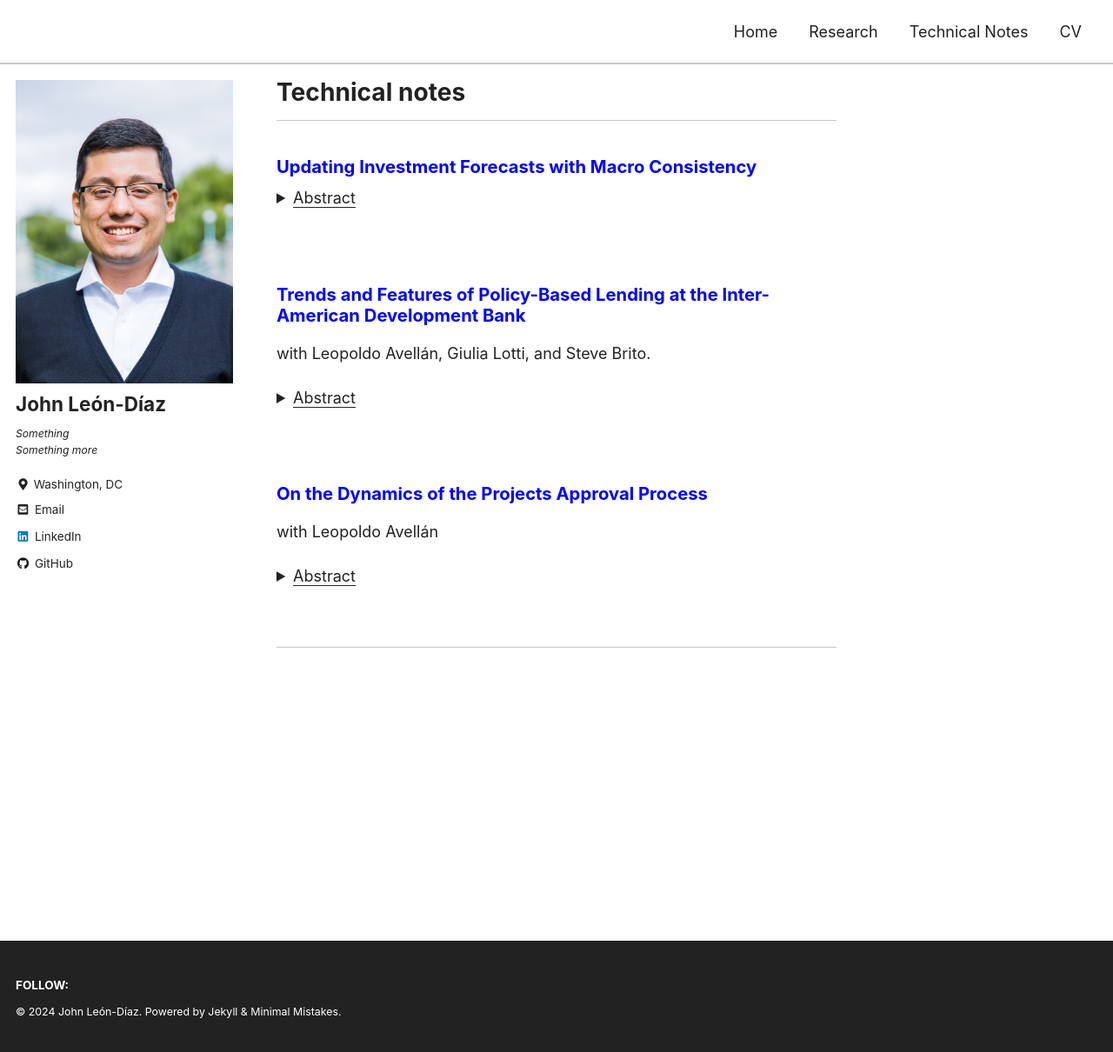
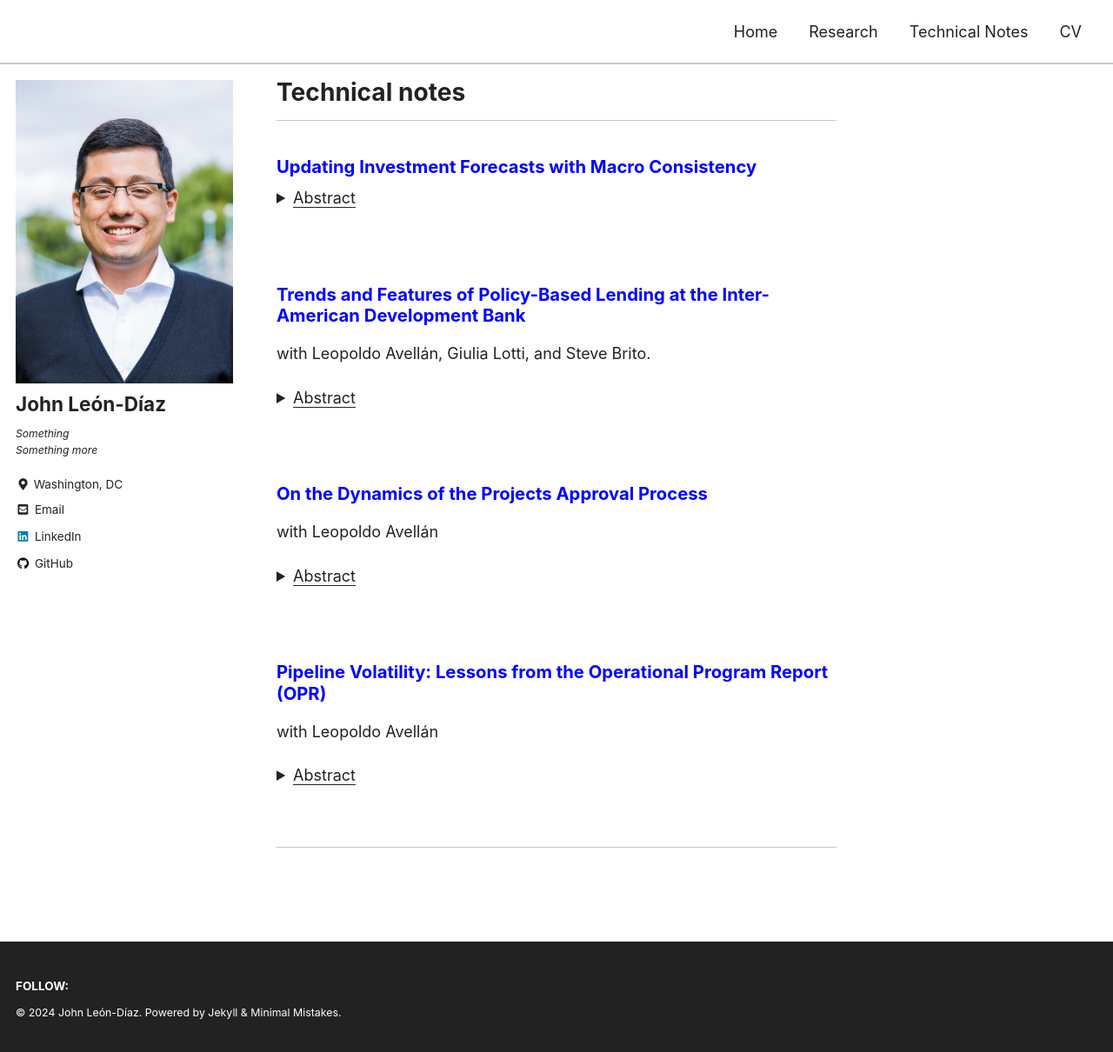
Before and after one commit to jleondia/jleondia.github.io, a Jekyll site: the page built from _pages/technical_notes.md, in a window 1280 px wide and 1210 px high. Shown: the whole window at 87% size. Built offline with Jekyll 4.4.1, drawn with Linux system fonts in a browser that asks for light colours; cached includes are drawn as plain includes.

Commit message:
Update technical_notes.md

```diff
--- a/_pages/technical_notes.md
+++ b/_pages/technical_notes.md
@@ -34,6 +34,12 @@ with Leopoldo Avellán
 </p>
 </details> <br>
 
-
+### [Pipeline Volatility: Lessons from the Operational Program Report (OPR)](https://publications.iadb.org/en/pipeline-volatility-lessons-operational-program-report-opr)
+with Leopoldo Avellán
+<details>
+    <summary><u>Abstract</u></summary><p>
+  TThe study finds that variability in the approval rate of IDB-funded investment projects depends more on specific project characteristics than on macroeconomic conditions faced by countries or errors in forecasts of economic growth and fiscal deficits.
+</p>
+</details> <br>
 
 ---
```
